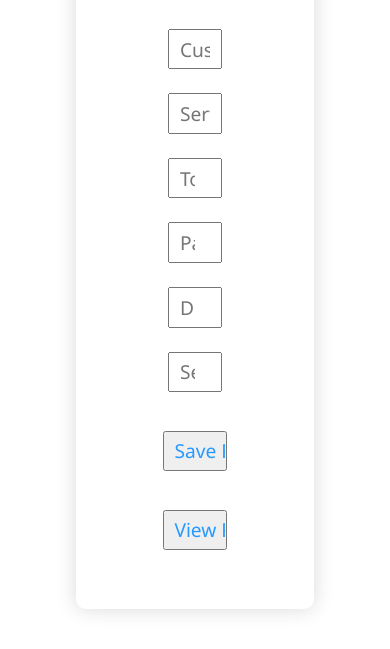
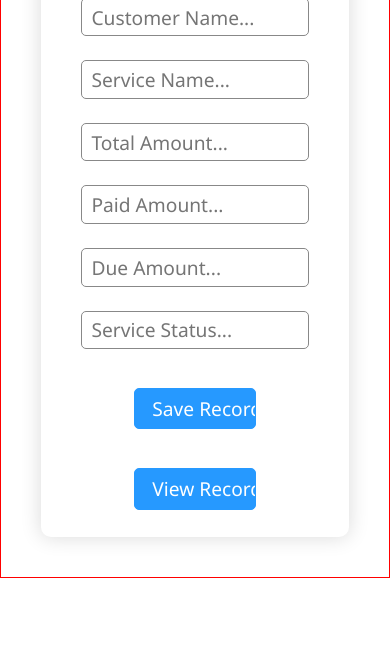
Before and after one commit to rnjn-97kt/rnjn-97kt.github.io, a plain HTML site: page index.html in a window 390 px wide. Shown: the part 223-872 px from the top of the page. After the commit the page ends 844 px from the top, so only its background shows below. Drawn offline with Linux system fonts and the light colour scheme.

Commit message:
made page responsive to different screens

```diff
--- a/style.css
+++ b/style.css
@@ -39,7 +39,7 @@ form{
     align-items: center;
     min-height: 75vh;
     margin: 0 auto;
-    max-width: 65%;
+    max-width: 60%;
     padding: 2.5rem;
 }
 
@@ -60,18 +60,81 @@ form{
 
 .input-daily-records > input{
     width: 45%;
+    border-radius: 5px;
     padding: .3rem .6rem;
     font-size: 1.2rem;
+    border: 1px solid #888;
+    -moz-appearance: textfield;
+    outline: none;
+    color: #888;
+}
+
+.input-daily-records > input::-webkit-outer-spin-button,
+.input-daily-records > input::-webkit-inner-spin-button{
+    -webkit-appearance: none;
+    margin: 0;
 }
 
 .btn{
     text-align: center;
     margin: 1.2rem 0.75rem;
-    width: 41%;
+    width: 42%;
     font-size: 1.2rem;
-    padding: .3rem .6rem;
+    padding: .4rem 1.1rem;
+    background: var(--text-color);
+    border: 1px solid var(--text-color);
+    color: var(--primary-color);
+    border-radius: 5px;
+    cursor: pointer;
+}
+
+.btn:hover{
+    background: var(--primary-color);
+    color: var(--text-color);
+    transition: .3s;
+    transition-timing-function: ease-in;
+}
+
+.btn:active{
+    background: var(--text-color);
+    color: var(--primary-color);
+
 }
 
 .button{
     text-align: center;
 }
+
+@media (max-width:1200px){
+    form{
+        max-width: 70%;
+    }
+}
+
+ @media (max-width: 992px){
+    form{
+        border: 1px solid red;
+        max-width: 80%;
+    }
+    .form-container{
+        padding: .5rem;
+    }
+    body{
+        padding: 0;
+    }
+ }
+
+ @media (max-width: 768px){
+    form{
+        max-width: 90%;
+    }
+ }
+
+ @media (max-width: 576px){
+    form{
+        max-width: 100%;
+    }
+    .input-daily-records > input{
+        width: 90%;
+    }
+ }
```
